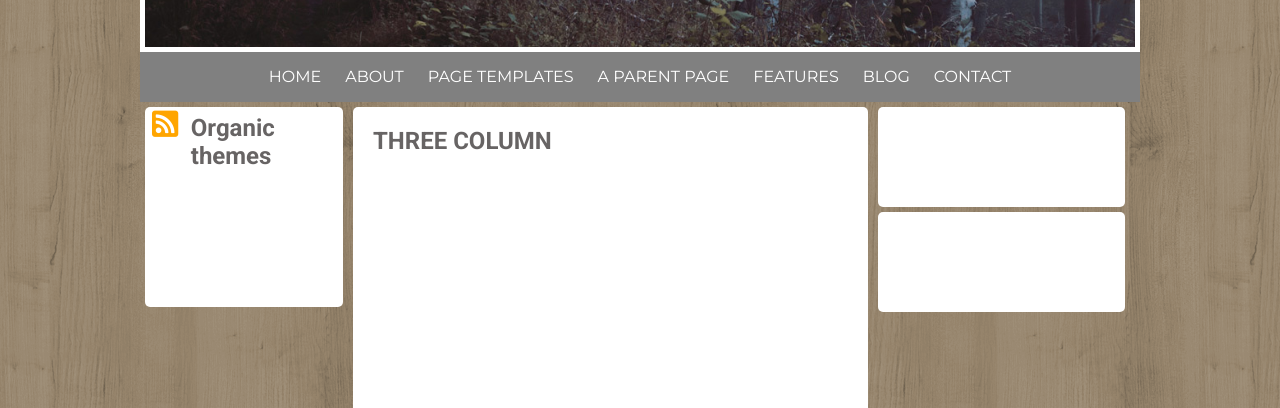
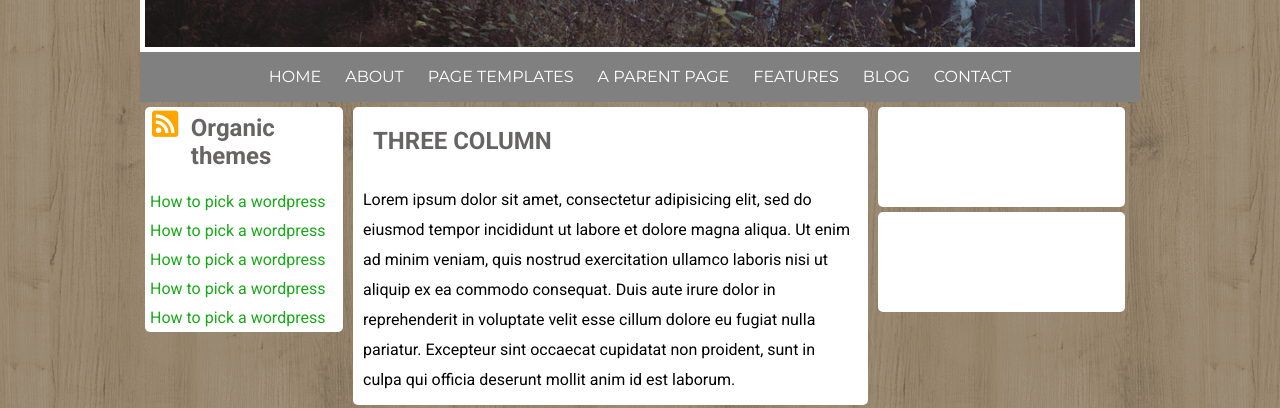
Before and after one commit to Giuliaguerrazzi/htmlcss-wp, a plain HTML site: page index.html in a window 1280 px wide. Shown: the part 392-800 px from the top of the page. Drawn offline with Linux system fonts and the light colour scheme.

Commit message:
add text boxcenter

```diff
--- a/index.html
+++ b/index.html
@@ -57,11 +57,32 @@
             <h2>Organic themes</h2>
           </div>
         </div>
+
+        <div class="org-text2">
+          <ul>
+            <li>
+              <a href="#">How to pick a wordpress</a>
+            </li>
+            <li>
+              <a href="#">How to pick a wordpress</a>
+            </li>
+            <li>
+              <a href="#">How to pick a wordpress</a>
+            </li>
+            <li>
+              <a href="#">How to pick a wordpress</a>
+            </li>
+            <li>
+              <a href="#">How to pick a wordpress</a>
+            </li>
+          </ul>
+        </div>
       </aside>
 
       <section class='boxcenter'>
         <h2>THREE COLUMN</h2>
-      </section>
+        <p>Lorem ipsum dolor sit amet, consectetur adipisicing elit, sed do eiusmod tempor incididunt ut labore et dolore magna aliqua. Ut enim ad minim veniam, quis nostrud exercitation ullamco laboris nisi ut aliquip ex ea commodo consequat. Duis aute irure dolor in reprehenderit in voluptate velit esse cillum dolore eu fugiat nulla pariatur. Excepteur sint occaecat cupidatat non proident, sunt in culpa qui officia deserunt mollit anim id est laborum.</p>
+        </section>
 
       <section class='boxright'>
           <div class="boxright-1">
--- a/style.css
+++ b/style.css
@@ -3,7 +3,7 @@
   padding: 0;
   box-sizing: border-box;
 }
-
+/*Intestazione*/
 body {
   font-family: 'Roboto', sans-serif;
   background-image: url('img/natural-pattern.png');
@@ -63,6 +63,7 @@ text-transform: uppercase;
   background-color: lightgrey;
 }
 
+/*Parte centrale*/
 main {
   height: 400px;
   margin-bottom: 10px;
@@ -81,10 +82,10 @@ main .boxright {
 float: left;
 }
 
+/*sinistra*/
 .boxleft {
   border-radius: 5px;
   width: 20%;
-  height: 200px;
   background-color: white;
   margin-right: 10px;
 }
@@ -121,14 +122,29 @@ float: left;
   margin: 0 0 10px;
 }
 
+.org-text2 li {
+  list-style: none;
+  padding: 5px;
+}
+
+.org-text2 li a {
+  color: #17ab17;
+}
+
+/*centro*/
 .boxcenter {
   border-radius: 5px;
   width: 52%;
-  height: 400px;
   background-color: white;
   margin-right: 10px;
 }
 
+.boxcenter p {
+  padding: 10px;
+  line-height: 30px;
+}
+
+/*destra*/
 .boxright {
   width: 25%;
 }
```
